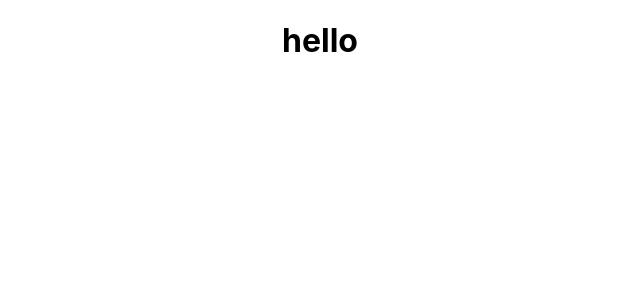
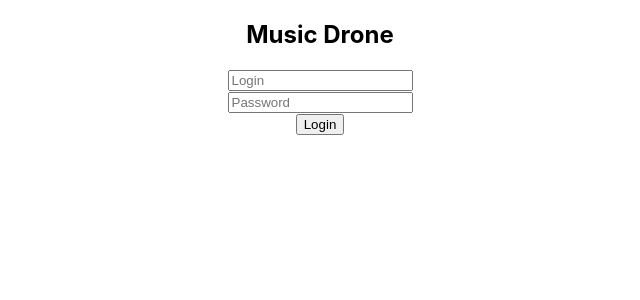
Before and after one commit to Cruciano/music-drone-client, a React (Create React App) app: page /Login in a window 1280 px wide. Shown: the top 300 px of the page, without its empty margins (320-960 px from the left). Built offline with nearby package versions, Linux system fonts and the light colour scheme.

Commit message:
Add home page, login page and routing

```diff
--- a/package.json
+++ b/package.json
@@ -8,6 +8,7 @@
     "@testing-library/user-event": "^13.5.0",
     "react": "^17.0.2",
     "react-dom": "^17.0.2",
+    "react-router-dom": "^5.3.0",
     "react-scripts": "5.0.0",
     "web-vitals": "^2.1.2"
   },
--- a/src/App.js
+++ b/src/App.js
@@ -1,11 +1,15 @@
 import './App.css';
+import LoginPage from "./components/LoginPage/LoginPage";
+import {Route} from "react-router-dom";
+import HomePage from "./components/HomePage/HomePage";
 
 function App() {
-  return (
-    <div className="App">
-      <h1>hello</h1>
-    </div>
-  );
+    return (
+        <div className="App">
+            <Route exact path="/" component={HomePage}/>
+            <Route exact path="/Login" component={LoginPage}/>
+        </div>
+    );
 }
 
 export default App;
--- /dev/null
+++ b/src/components/HomePage/HomePage.js
@@ -0,0 +1,13 @@
+import React from 'react';
+import {NavLink} from "react-router-dom";
+
+const HomePage = () => {
+    return (
+        <div>
+            <h1>Home!!</h1>
+            <NavLink to="/Login">Login</NavLink>
+        </div>
+    );
+};
+
+export default HomePage;
--- /dev/null
+++ b/src/components/LoginPage/LoginPage.js
@@ -0,0 +1,21 @@
+import React from 'react';
+
+const LoginPage = () => {
+    const handleFromSubmit = (e) => {
+        e.preventDefault();
+        this.props.history.push('/');
+    }
+
+    return (
+        <div>
+            <form>
+                <h2>Music Drone</h2>
+                <input type="text" placeholder="Login"/><br/>
+                <input type="password" placeholder="Password"/><br/>
+                <input type="submit" value="Login" onClick={handleFromSubmit}/>
+            </form>
+        </div>
+    );
+};
+
+export default LoginPage;
--- a/src/index.js
+++ b/src/index.js
@@ -3,12 +3,15 @@ import ReactDOM from 'react-dom';
 import './index.css';
 import App from './App';
 import reportWebVitals from './reportWebVitals';
+import {BrowserRouter} from "react-router-dom";
 
 ReactDOM.render(
-  <React.StrictMode>
-    <App />
-  </React.StrictMode>,
-  document.getElementById('root')
+    <React.StrictMode>
+        <BrowserRouter>
+            <App/>
+        </BrowserRouter>
+    </React.StrictMode>,
+    document.getElementById('root')
 );
 
 // If you want to start measuring performance in your app, pass a function
```
Also changed, not shown: 1 other file (tests, documents, lock files or other folders).
